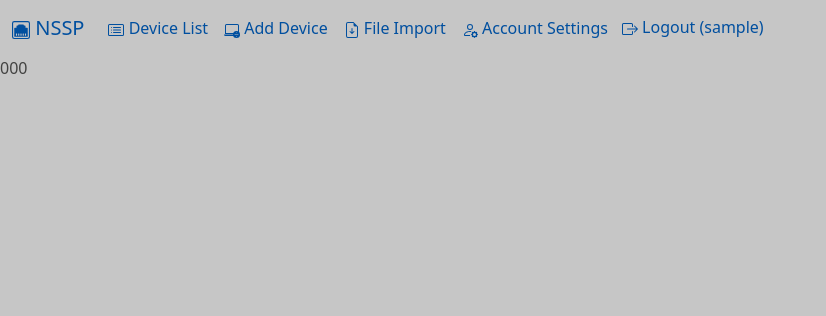
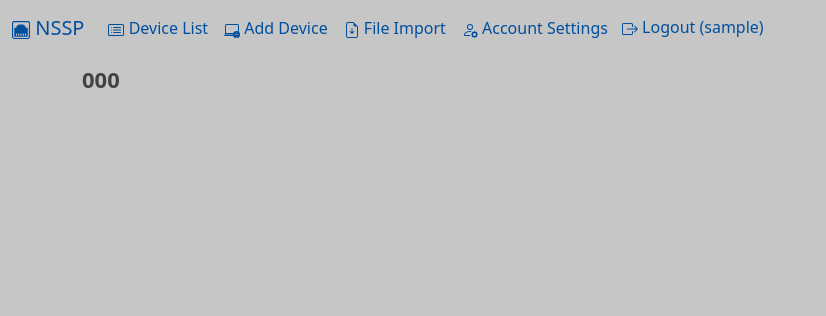
Before and after one commit to UKB-IT-Sec/NAC-Service-Portal, a Django app: template src/templates/403.html in a window 1280 px wide. Shown: the top 316 px of the page, without its empty margins (0-826 px from the left). Run offline with Django 5.2, Linux system fonts and the light colour scheme; a user stored in the database is signed in; tables that the repository leaves empty hold one stand-in row (values such as "Sample post"); the template is opened without the code that fills it: most values are stand-ins (such as "Sample title", 1, 10 or a date in 2020); parts of the project's set-up code (start-up, migrations or seed data) failed here and were passed over.

Commit message:
Some layout changes

```diff
--- a/src/templates/403.html
+++ b/src/templates/403.html
@@ -1,4 +1,7 @@
 {% extends "base.html" %}
 {% block content %}
-{{ exception }}
+<div class="container">
+    <h1>{{ exception }}</h1>
+</div>
+
 {% endblock content %}
```
